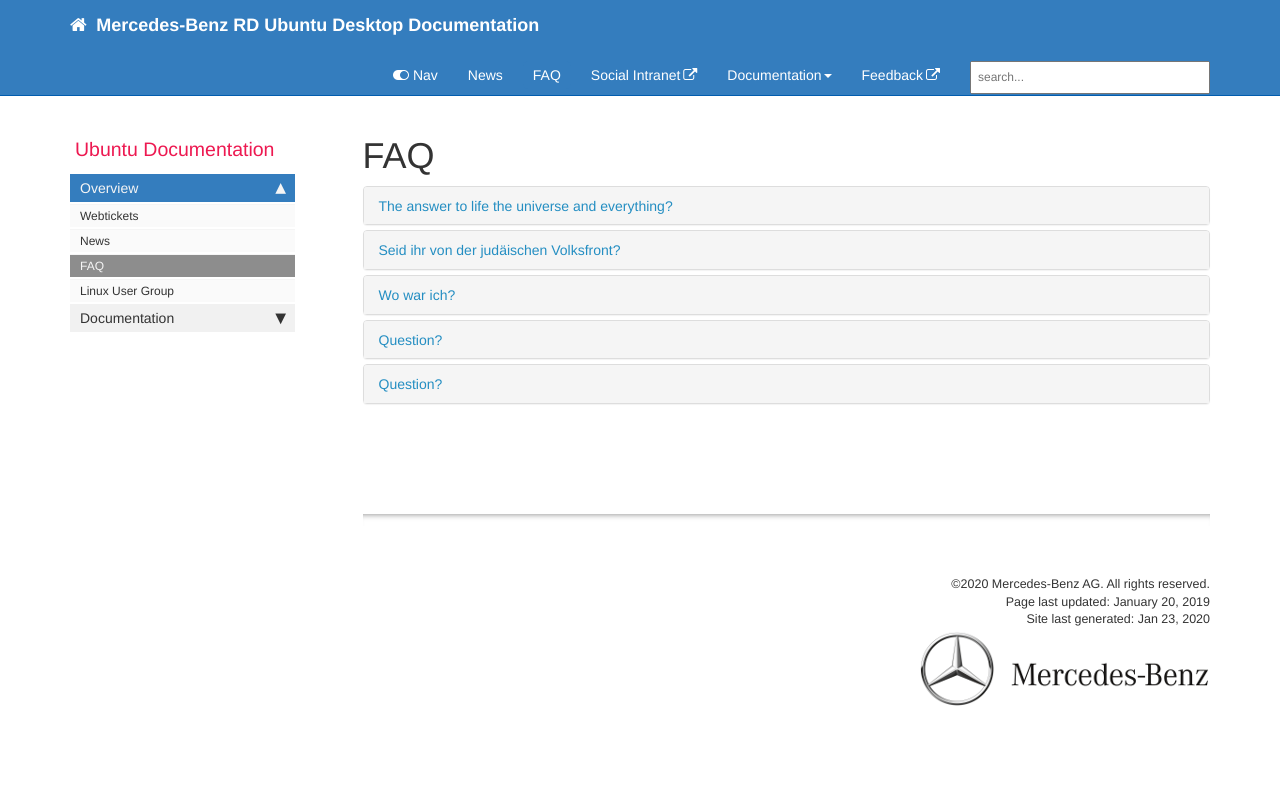
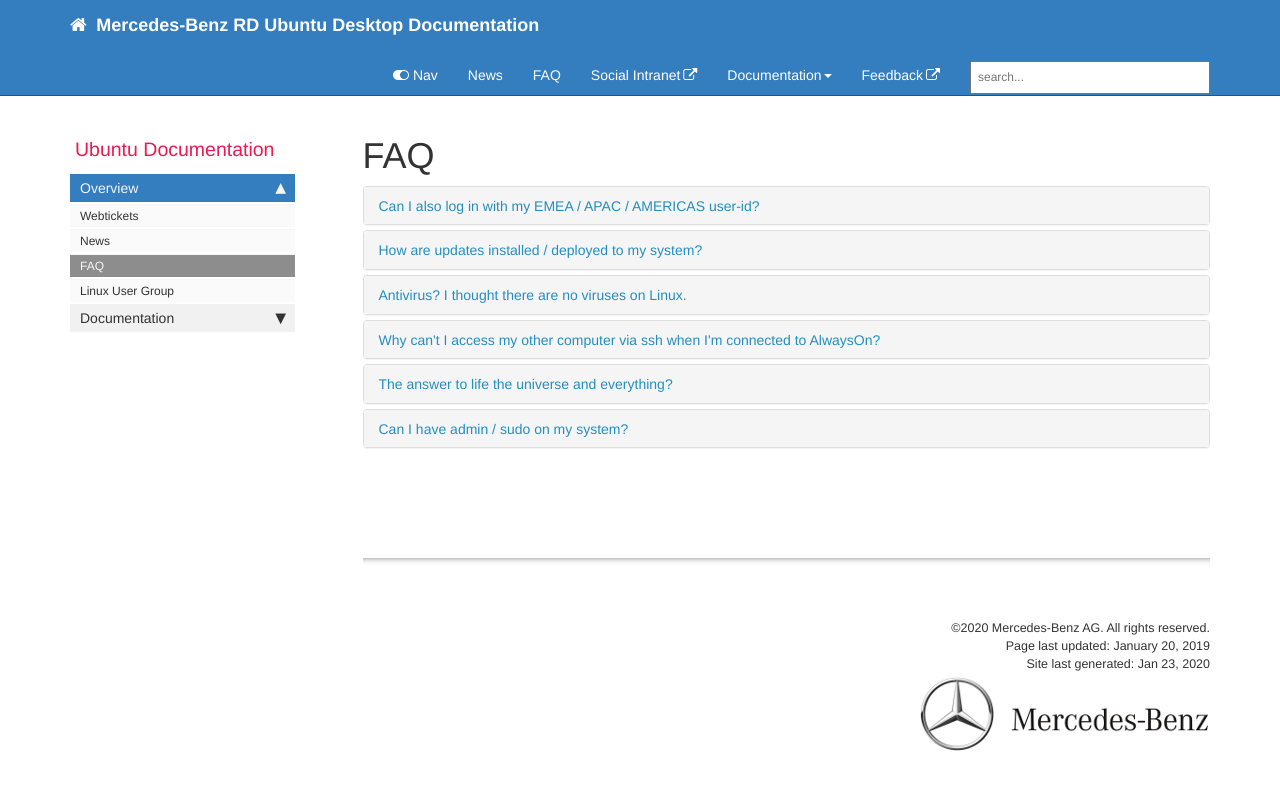
Before and after one commit to RajputPawan/Prometheus, a Jekyll site: the page built from pages/faq.md, in a window 1280 px wide. Shown: the top 790 px of the page. Built offline with Jekyll 4.4.1, drawn with Linux system fonts in a browser that asks for light colours; comment, search, counter and statistics services are not loaded.

Commit message:
adding some first faq

```diff
--- a/pages/faq.md
+++ b/pages/faq.md
@@ -10,6 +10,58 @@
 
 
 <div class="panel-group" id="accordion">
+                    <div class="panel panel-default">
+                        <div class="panel-heading">
+                            <h4 class="panel-title">
+                                <a class="noCrossRef accordion-toggle" data-toggle="collapse" data-parent="#accordion" href="#collapseTwo">Can I also log in with my EMEA / APAC / AMERICAS user-id?</a>
+                            </h4>
+                        </div>
+                        <div id="collapseTwo" class="panel-collapse collapse noCrossRef">
+                            <div class="panel-body">
+                                Yes, all Daimler domains can be used to authenticate users. You don't need to add anything to your ID.
+                            </div>
+                        </div>
+                    </div>
+                    <!-- /.panel -->
+                    <div class="panel panel-default">
+                        <div class="panel-heading">
+                            <h4 class="panel-title">
+                                <a class="noCrossRef accordion-toggle" data-toggle="collapse" data-parent="#accordion" href="#collapseThree">How are updates installed / deployed to my system?</a>
+                            </h4>
+                        </div>
+                        <div id="collapseThree" class="panel-collapse collapse noCrossRef">
+                            <div class="panel-body">
+                                Ubuntu repositories are synced once per month with upstream Ubuntu. This happens on the last Monday of a month. These updates are immediately pushed to a group of testers and friendly users. As long as the testing group does not complain about any problems the updates are pushed to all other clients on first monday of the next month.<br/> If you need updates more often you can request to include your system into the daily group wich receives updates once a day. But beware: this is not supported. If you face any issues you're on your own fixing this.
+                            </div>
+                        </div>
+                    </div>
+                    <!-- /.panel -->
+                    <div class="panel panel-default">
+                        <div class="panel-heading">
+                            <h4 class="panel-title">
+                                <a class="noCrossRef accordion-toggle" data-toggle="collapse" data-parent="#accordion" href="#collapseFour">Antivirus? I thought there are no viruses on Linux.</a>
+                            </h4>
+                        </div>
+                        <div id="collapseFour" class="panel-collapse collapse">
+                            <div class="panel-body">
+                                You're right, there are very few viruses on Linux. Nevertheless this is a requirement of IT Security guidelines and the main goal of having Antivirus on Linux is preventing the spreading of malicious data to Windows computers.
+                            </div>
+                        </div>
+                    </div>
+                    <!-- /.panel -->
+                    <div class="panel panel-default">
+                        <div class="panel-heading">
+                            <h4 class="panel-title">
+                                <a class="noCrossRef accordion-toggle" data-toggle="collapse" data-parent="#accordion" href="#collapseFive">Why can't I access my other computer via ssh when I'm connected to AlwaysOn?</a>
+                            </h4>
+                        </div>
+                        <div id="collapseFive" class="panel-collapse collapse">
+                            <div class="panel-body">
+                                SSH from AlwaysOn is blocked. This is necessary because all "AlwaysOn Clients" woldwide connect to the same security zone. Nobody can tell if this is a RD client or not. Therefore RD-Networks are not reachable directly. You can access RD resources through the proxies or when you connect your computer with the tokenbased VPN.
+                            </div>
+                        </div>
+                    </div>
+                    <!-- /.panel -->
                     <div class="panel panel-default">
                         <div class="panel-heading">
                             <h4 class="panel-title">
@@ -26,51 +78,12 @@
                     <div class="panel panel-default">
                         <div class="panel-heading">
                             <h4 class="panel-title">
-                                <a class="noCrossRef accordion-toggle" data-toggle="collapse" data-parent="#accordion" href="#collapseTwo">Seid ihr von der judäischen Volksfront?</a>
-                            </h4>
-                        </div>
-                        <div id="collapseTwo" class="panel-collapse collapse noCrossRef">
-                            <div class="panel-body">
-                                Wir sind die Volksfront von Judäa!
-                            </div>
-                        </div>
-                    </div>
-                    <!-- /.panel -->
-                    <div class="panel panel-default">
-                        <div class="panel-heading">
-                            <h4 class="panel-title">
-                                <a class="noCrossRef accordion-toggle" data-toggle="collapse" data-parent="#accordion" href="#collapseThree">Wo war ich?</a>
-                            </h4>
-                        </div>
-                        <div id="collapseThree" class="panel-collapse collapse noCrossRef">
-                            <div class="panel-body">
-                                Ich glaube, du warst fertig.
-                            </div>
-                        </div>
-                    </div>
-                    <!-- /.panel -->
-                    <div class="panel panel-default">
-                        <div class="panel-heading">
-                            <h4 class="panel-title">
-                                <a class="noCrossRef accordion-toggle" data-toggle="collapse" data-parent="#accordion" href="#collapseFour">Question?</a>
-                            </h4>
-                        </div>
-                        <div id="collapseFour" class="panel-collapse collapse">
-                            <div class="panel-body">
-                                Answer.
-                            </div>
-                        </div>
-                    </div>
-                    <!-- /.panel -->
-                    <div class="panel panel-default">
-                        <div class="panel-heading">
-                            <h4 class="panel-title">
-                                <a class="noCrossRef accordion-toggle" data-toggle="collapse" data-parent="#accordion" href="#collapseFive">Question?</a>
+                                <a class="noCrossRef accordion-toggle" data-toggle="collapse" data-parent="#accordion" href="#collapseFive">Can I have admin / sudo on my system?</a>
                             </h4>
                         </div>
                         <div id="collapseFive" class="panel-collapse collapse">
                             <div class="panel-body">
-                                Answer.
+                                Yes. Just request it in IT-Shop.
                             </div>
                         </div>
                     </div>
```
